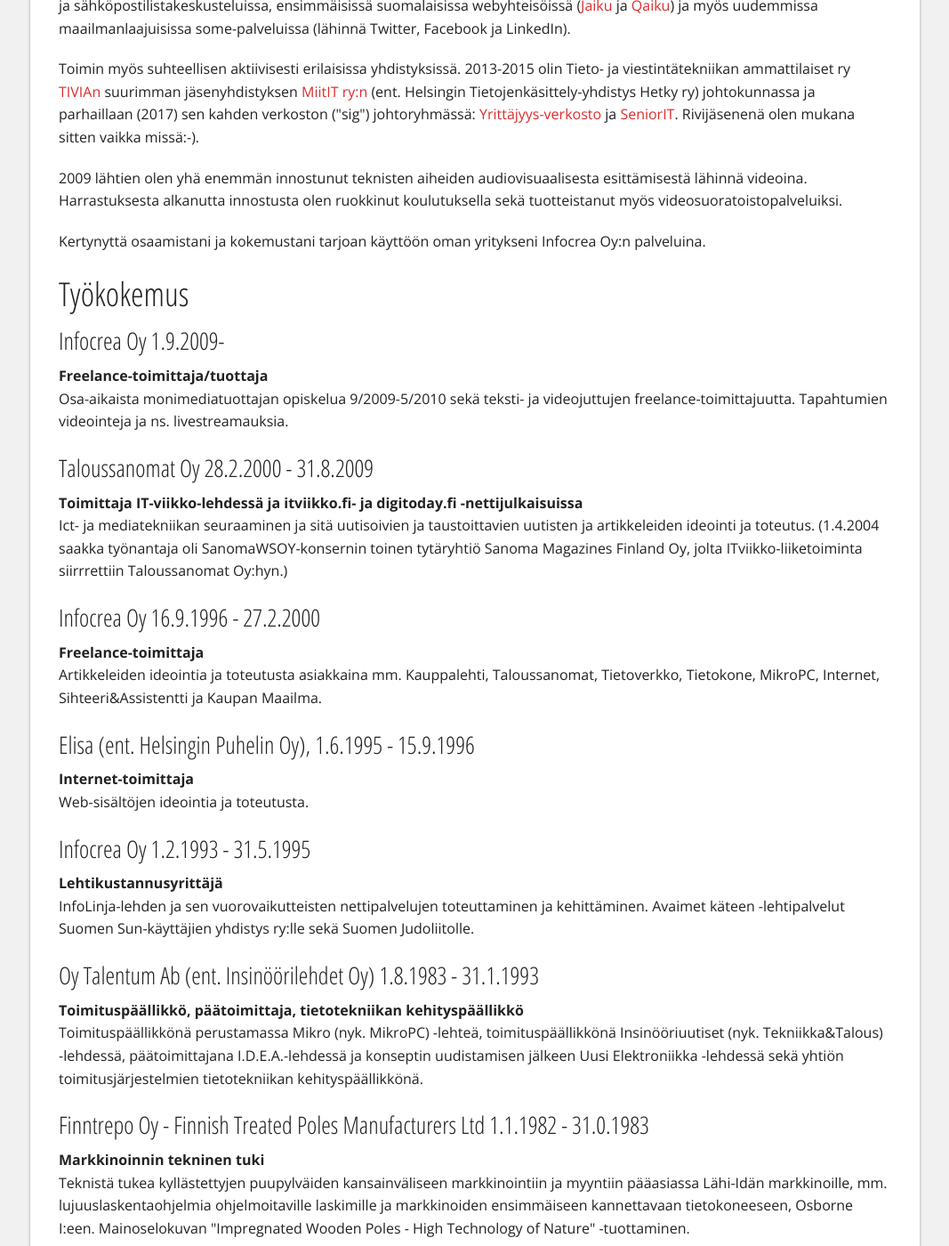
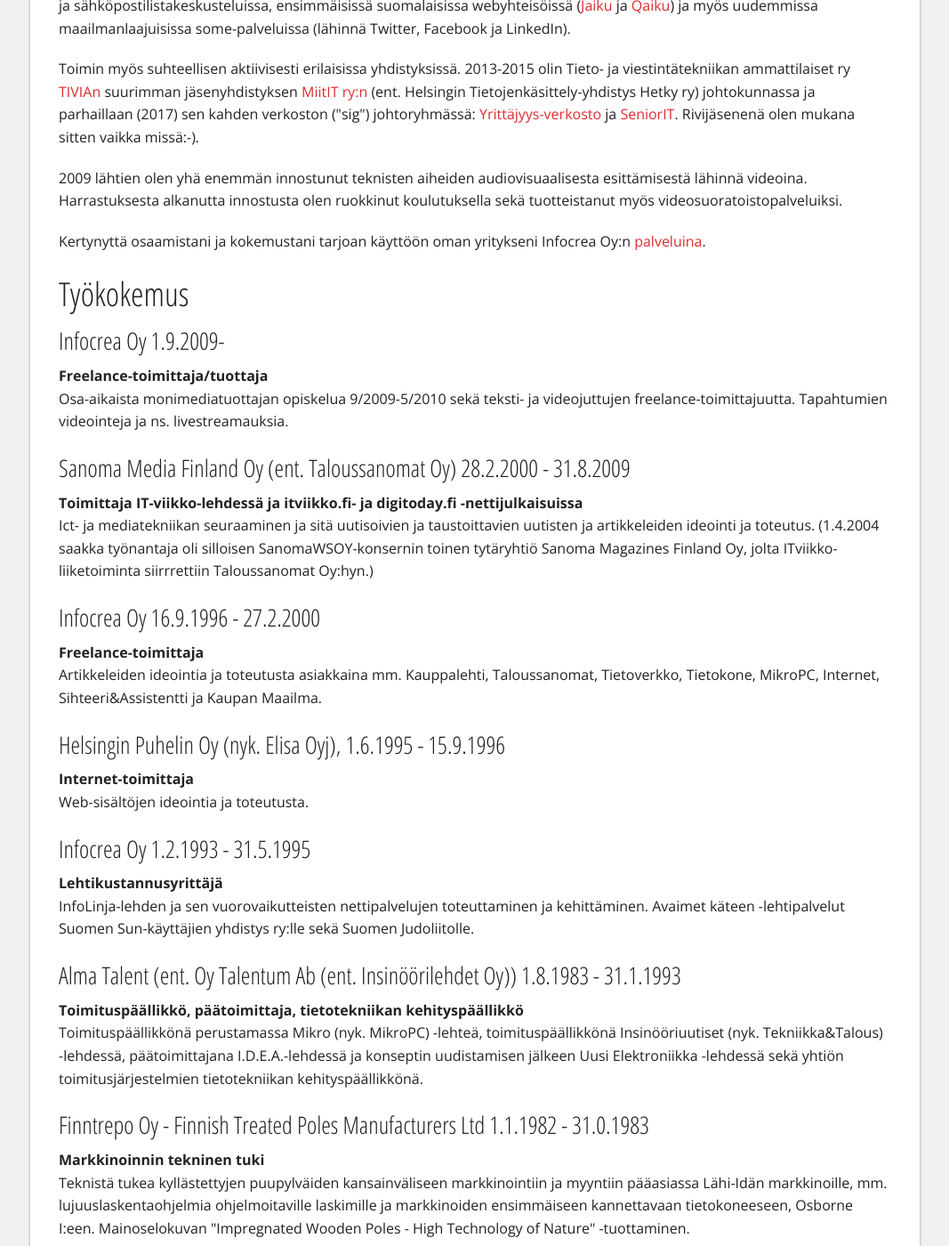
Before and after one commit to Pyppe/infocrea.fi, a Jekyll site: the page built from cv.html, in a window 1280 px wide and 1400 px high, scrolled down 1056 px. Shown: the whole window at 89% size, without its empty margins (106-1173 px from the left). Built offline with Jekyll 4.4.1, drawn with Linux system fonts in a browser that asks for light colours; nearby versions of some CDN libraries; some of the changed text lies outside the part shown.

Commit message:
Uusi blogaus ja päivittelya

```diff
--- a/cv.html
+++ b/cv.html
@@ -31,7 +31,7 @@
 <p>2009 lähtien olen yhä enemmän innostunut teknisten aiheiden audiovisuaalisesta esittämisestä lähinnä videoina.
   Harrastuksesta alkanutta innostusta olen ruokkinut koulutuksella sekä tuotteistanut myös
   videosuoratoistopalveluiksi.</p>
- <p>Kertynyttä osaamistani ja kokemustani tarjoan käyttöön oman yritykseni Infocrea Oy:n palveluina.</p>
+ <p>Kertynyttä osaamistani ja kokemustani tarjoan käyttöön oman yritykseni Infocrea Oy:n <a href="http://www.infocrea.fi/palvelut/">palveluina</a>.</p>
 
 
 <h2>Työkokemus</h2>
@@ -40,15 +40,15 @@
 <p><b>Freelance-toimittaja/tuottaja</b><br>
 Osa-aikaista monimediatuottajan opiskelua 9/2009-5/2010 sekä teksti- ja videojuttujen freelance-toimittajuutta. Tapahtumien videointeja ja ns. livestreamauksia.</p>
 
-<h3>Taloussanomat Oy 28.2.2000 - 31.8.2009</h3>
+<h3>Sanoma Media Finland Oy (ent. Taloussanomat Oy) 28.2.2000 - 31.8.2009</h3>
 <p><b>Toimittaja IT-viikko-lehdessä ja itviikko.fi- ja digitoday.fi -nettijulkaisuissa</b><br>
-Ict- ja mediatekniikan seuraaminen ja sitä uutisoivien ja taustoittavien uutisten ja artikkeleiden ideointi ja toteutus. (1.4.2004 saakka työnantaja oli SanomaWSOY-konsernin toinen tytäryhtiö Sanoma Magazines Finland Oy, jolta ITviikko-liiketoiminta siirrrettiin Taloussanomat Oy:hyn.)</p>
+Ict- ja mediatekniikan seuraaminen ja sitä uutisoivien ja taustoittavien uutisten ja artikkeleiden ideointi ja toteutus. (1.4.2004 saakka työnantaja oli silloisen SanomaWSOY-konsernin toinen tytäryhtiö Sanoma Magazines Finland Oy, jolta ITviikko-liiketoiminta siirrrettiin Taloussanomat Oy:hyn.)</p>
 
 <h3>Infocrea Oy 16.9.1996 - 27.2.2000</h3>
 <p><b>Freelance-toimittaja</b><br>
 Artikkeleiden ideointia ja toteutusta asiakkaina mm. Kauppalehti, Taloussanomat, Tietoverkko, Tietokone, MikroPC, Internet, Sihteeri&Assistentti ja Kaupan Maailma.</p>
 
-<h3>Elisa (ent. Helsingin Puhelin Oy), 1.6.1995 - 15.9.1996</h3>
+<h3>Helsingin Puhelin Oy (nyk. Elisa Oyj), 1.6.1995 - 15.9.1996</h3>
 <p><b>Internet-toimittaja</b><br>
 Web-sisältöjen ideointia ja toteutusta.</p>
 
@@ -56,7 +56,7 @@
 <p><b>Lehtikustannusyrittäjä</b><br>
 InfoLinja-lehden ja sen vuorovaikutteisten nettipalvelujen toteuttaminen ja kehittäminen. Avaimet käteen -lehtipalvelut Suomen Sun-käyttäjien yhdistys ry:lle sekä Suomen Judoliitolle.</p>
 
-<h3>Oy Talentum Ab (ent. Insinöörilehdet Oy) 1.8.1983 - 31.1.1993</h3>
+<h3>Alma Talent (ent. Oy Talentum Ab (ent. Insinöörilehdet Oy)) 1.8.1983 - 31.1.1993</h3>
 <p><b>Toimituspäällikkö, päätoimittaja, tietotekniikan kehityspäällikkö</b><br>
 Toimituspäällikkönä perustamassa Mikro (nyk. MikroPC) -lehteä, toimituspäällikkönä Insinööriuutiset (nyk. Tekniikka&Talous) -lehdessä, päätoimittajana I.D.E.A.-lehdessä ja konseptin uudistamisen jälkeen Uusi Elektroniikka -lehdessä sekä yhtiön toimitusjärjestelmien tietotekniikan kehityspäällikkönä.</p>
 
@@ -64,7 +64,7 @@
 <p><b>Markkinoinnin tekninen tuki</b><br>
 Teknistä tukea kyllästettyjen puupylväiden kansainväliseen markkinointiin ja myyntiin pääasiassa Lähi-Idän markkinoille, mm. lujuuslaskentaohjelmia ohjelmoitaville laskimille ja markkinoiden ensimmäiseen kannettavaan tietokoneeseen, Osborne I:een. Mainoselokuvan "Impregnated Wooden Poles - High Technology of Nature" -tuottaminen.</p>
 
-<h3>Insinöörilehdet Oy (nyk. Oy Talentum Ab) 20.8.1979 - 31.12.1981</h3>
+<h3>Alma Talent (ent. Oy Talentum Ab (ent. Insinöörilehdet Oy)) 20.8.1979 - 31.12.1981</h3>
 <p><b>Toimittaja</b><br>
 Juttujen ideointia ja toteutusta Insinööriuutiset (nyk. Tekniikka&Talous) -lehteen.</p>
 
```
Also changed, not shown: other parts of cv.html (+1 -1 lines), _posts/2017-01-25-striimia-minne-vain.md (+1 -1 lines), _posts/2017-08-13-esittelyketju.md (added, +17 -0 lines).
